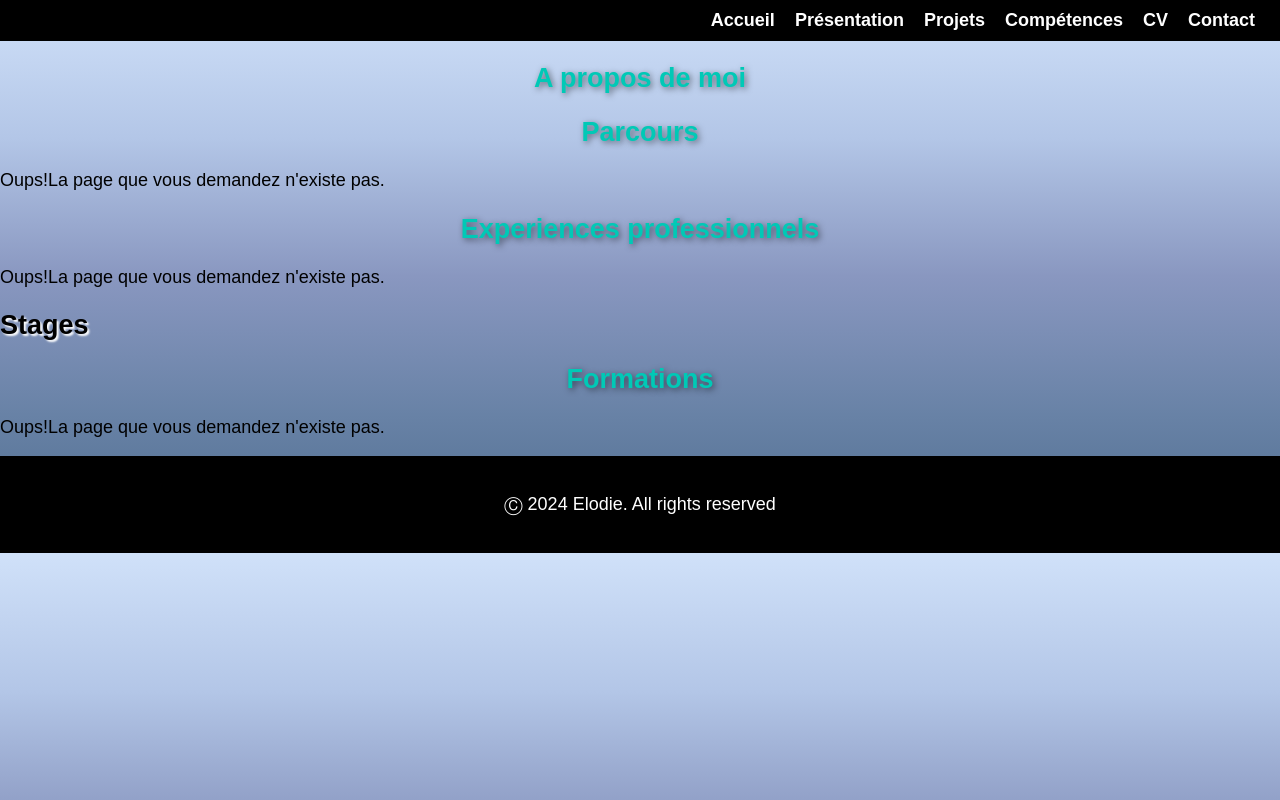
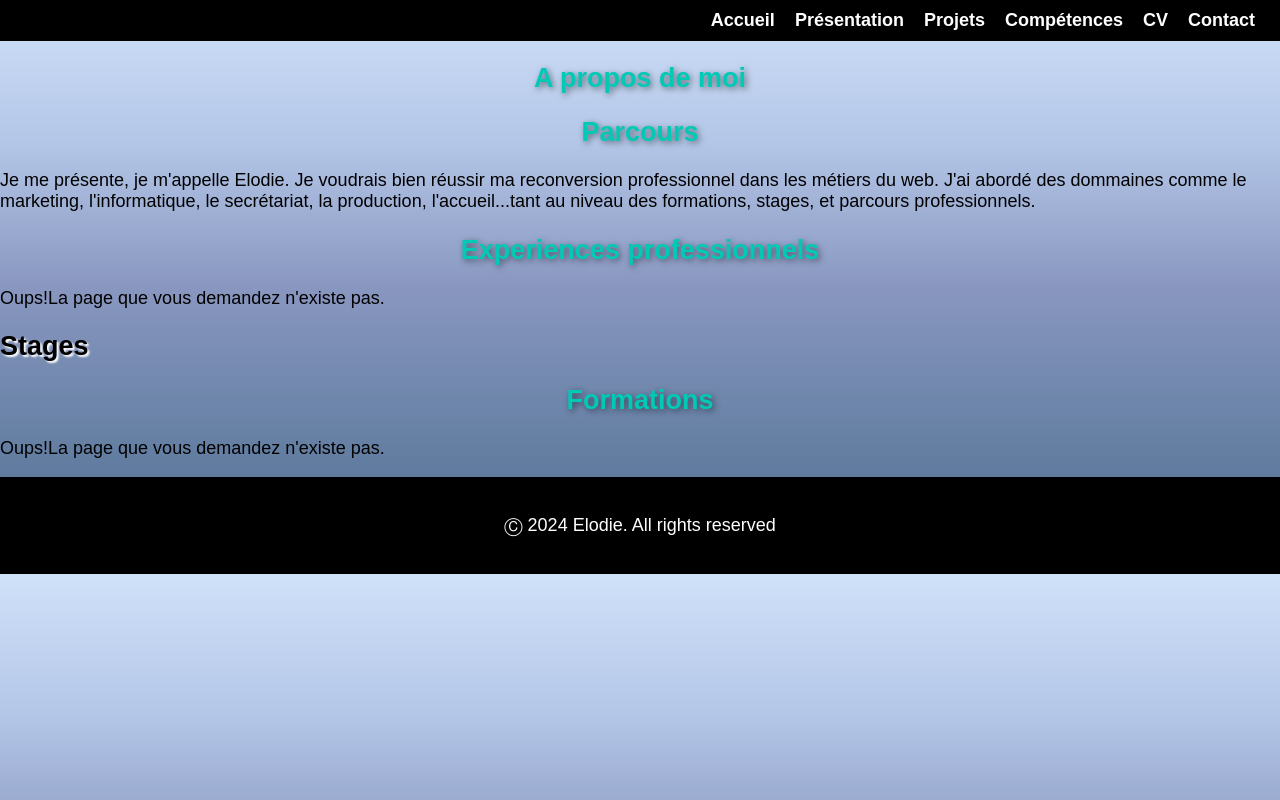
Before and after one commit to ELODIE-74/portefolioweb, a React (Create React App) app in the folder my-portfolio-app/: page /presentation in a window 1280 px wide. Built offline with nearby package versions, Linux system fonts and the light colour scheme.

Commit message:
rajout texte commencé

```diff
--- a/my-portfolio-app/src/pages/presentation/presentation.jsx
+++ b/my-portfolio-app/src/pages/presentation/presentation.jsx
@@ -7,7 +7,8 @@ function Presentation() {
         <div>
             <h1>Parcours</h1>
             <p className="TextePresentationPage">
-          Oups!La page que vous demandez n'existe pas.
+          Je me présente, je m'appelle Elodie. Je voudrais bien réussir ma reconversion professionnel dans les métiers du web.
+          J'ai abordé des dommaines comme le marketing, l'informatique, le secrétariat, la production, l'accueil...tant au niveau des formations, stages, et parcours professionnels.
         </p>
         </div>
         <div>
```
